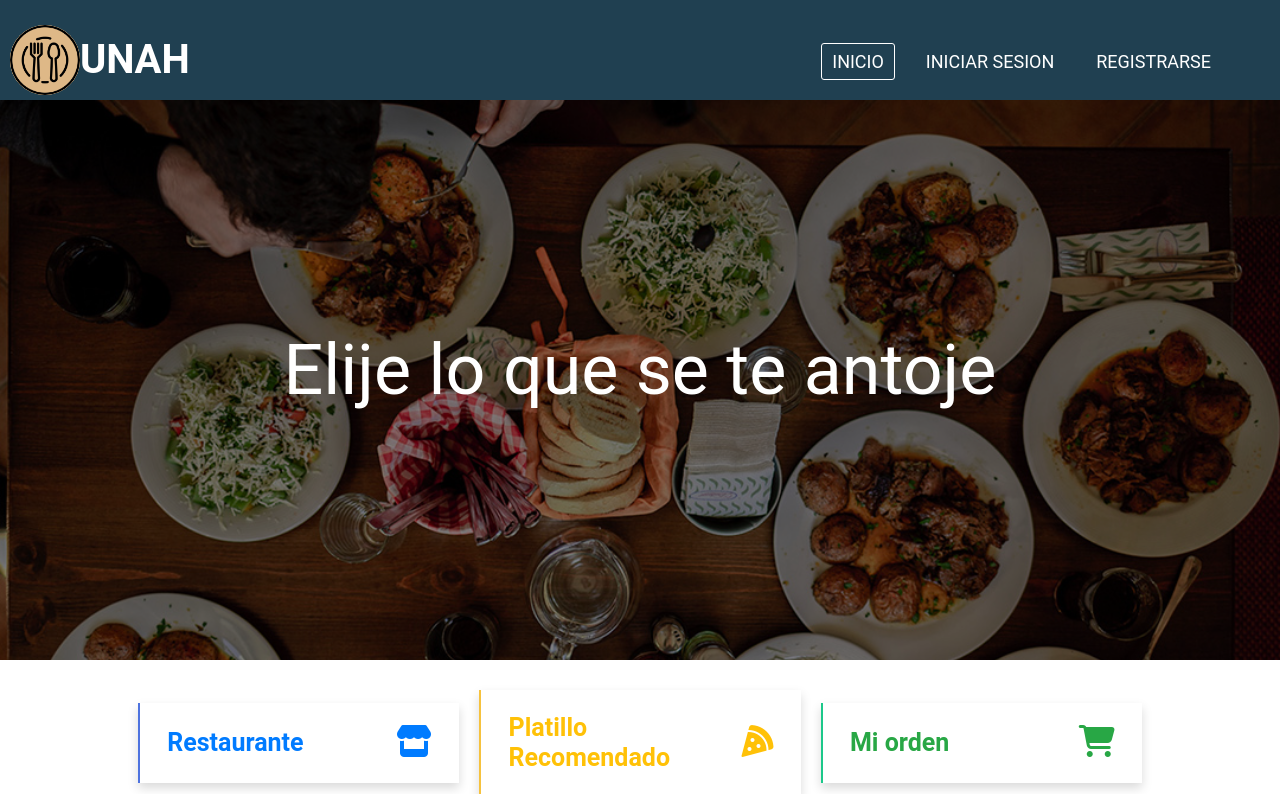
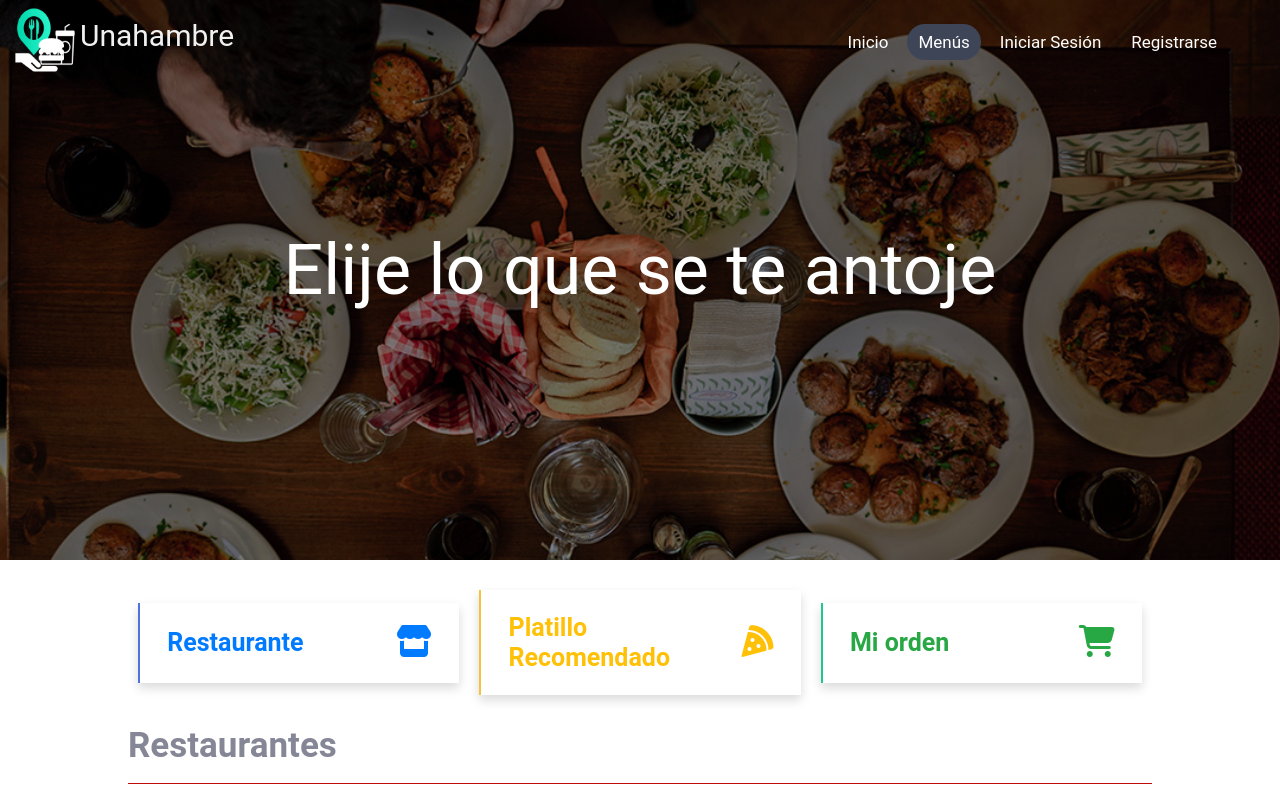
Before and after one commit to Mariojra/UNAHAMBRE, a PHP site: page /principal.html in a window 1280 px wide. Shown: the top 794 px of the page. Run offline with PHP 8.4, Linux system fonts and the light colour scheme; some libraries are stand-ins or nearby versions.

Commit message:
Prueba del navbar

```diff
--- a/css/estilos.css
+++ b/css/estilos.css
@@ -50,12 +50,20 @@ input{
 
 /**************************HEADER*****************************/
 
+.navbar-color-0 {
+    background-color: rgba(239, 6, 6, 0)
+
+}
+.navbar-color {
+    background-color: rgba(250, 43, 43, 0.818);
+
+}
 
 /* Problemas con Boostrap */
 .navbar{
-    background:    #204051   ;
+    /* background:    #204051   ; */
     width: 100%;
-    height: 10rem;
+    height: 8rem;
     margin: 0 auto;
     display: flex;
     /* border: 1px solid black; */
@@ -64,14 +72,28 @@ input{
     z-index: 1;
 }
 
+.navbar a:hover {
+    background: rgb(32, 94, 226);
+    color: #f1f1f1;
+    border-radius: 20px;
+    text-decoration: none;
+}
 
 .logo{
     width: 7rem;
     height: 7rem;
-    background-color:burlywood;
-    border-radius: 50%;
+    /* background-color:burlywood; */
+    /* border-radius: 50%; */
+    animation-name: logo-unahambre;
+    animation-duration: 3s;
+}
+@keyframes logo-unahambre {
+    0% {transform: rotateZ(360deg);}
 }
 
+.user_img {
+    color: #f1f1f1;
+}
 
 .marca,
 .interaccion{
@@ -97,7 +119,7 @@ input{
 
 /***************************ANIMACION MARCA*****************************/
 
-.middle{
+/* .middle{
     display: flex;
 }
 
@@ -108,7 +130,7 @@ input{
     cursor: pointer;
     display: flex;
     justify-content: start;
-}
+} */
 
 .hidden{
     max-width: 0;
@@ -119,6 +141,18 @@ input{
 .text:hover .hidden{
     opacity: 1;
     max-width: 10rem;
+}
+
+.name-unahambre {
+    margin: auto;
+    color: #f1f1f1;
+    font-weight: normal;
+    font-size: 30px;
+}
+.name-unahambre p:hover {
+    color: #3498db;
+    cursor: pointer;
+
 }
 
 .contenedor-logo,
@@ -147,22 +181,28 @@ nav ul {
 
 nav li {
     display: inline-block;
-    margin: 0rem 0.8rem;
-    line-height: 8rem;
+    margin: 0rem 0.2rem;
+    line-height: 4rem;
 }
 
 nav a {
     color: white;
-    font-size: 1.8rem;
-    text-transform: uppercase;
+    font-size: 1.7rem;
+    /* text-transform: uppercase; */
     border: 0.1rem solid transparent;
     padding: 0.7rem 1rem;
     border-radius: 0.3rem;
 
 }
 
-a.active,a:hover{
-    border: 0.1rem solid rgb(255, 255, 255);
+a.active {
+    background: rgb(62, 69, 87);
+    border-radius: 20px;
+
+}
+a:hover{
+    /* border: 0.1rem solid rgb(0, 0, 0); */
+
     transition: .5s;
     text-decoration: none;
     list-style: none;
@@ -517,6 +557,13 @@ nav #icon {
 }
 
 @media (max-width: 992px){
+     #navbar {
+        height: 10rem;
+        margin: 0 0;
+    }
+    .navbar .name-unahambre {
+        font-size: 20px;
+    }
     nav #icon{
         display: block;
     }
@@ -541,10 +588,15 @@ nav #icon {
     a.active,a:hover{
         border: none;
         color: #3498db;
+        text-decoration: none;
+
 
     }
     nav ul.show {
         left: 0;
+    }
+        .user_img {
+        margin: 18px 0px;
     }
 }
 
--- a/css/login.css
+++ b/css/login.css
@@ -22,7 +22,7 @@ nav #icon{
 }
 
 .navbar{
-    background: #34495e;
+    /* background: #34495e; */
 }
 
 .form-login{
--- a/funcionalidades/controlador-navegacion.js
+++ b/funcionalidades/controlador-navegacion.js
@@ -114,7 +114,7 @@ function usuario_log() {
 
 
   var drop_user = `
-                     <div class="dropdown" style="float:right; display: block; margin-top: 10px;" id="log_user">
+                     <div class="dropdown" style="float:right; display: block;" id="log_user">
         <button class="dropbtn">
             <img class="user_img" id="user_img" src="${foto}" alt="" width="50" height="50">
             ${nombre}
--- a/principal.html
+++ b/principal.html
@@ -34,15 +34,19 @@
 
     <!--INICIO DEL HEADER-->
     <header class="encabezado">
-        <nav class="navbar">
+      <nav class="navbar navbar-color-0" id="navbar">
         <div class="marca">
           <div class="contenedor-logo">
             <div class="logo">
-                        <img  class="logo" src="img/logo.png" alt="Logo de la pagina">
-                    </div><!--fin logo-->
-                </div><!--fin contenedor logo-->
-
-                <div class="text middle">
+              <img class="logo" src="img/logo-unahambre.png" alt="Logo de la pagina">
+            </div>
+            <!--fin logo-->
+          </div>
+          <!--fin contenedor logo-->
+          <div class="name-unahambre">
+            <p>Unahambre</p>
+          </div>
+          <!-- <div class="text middle">
                         <span>U</span>
                         <span>N</span>
                         <span>A</span>
@@ -52,26 +56,26 @@
                         <span class="hidden">B</span>
                         <span class="hidden">R</span>
                         <span class="hidden">E</span>
-                </div><!--fin animacion nombre-->
+                    </div>fin animacion nombre -->
         </div>
 
         <div class="interaccion">
           <ul>
-                    <li><a class="active" href="index.html">INICIO</a></li>
-                    <li id="ocultar_login"><a href="login.html">INICIAR SESION</a></li>
-                    <li id="ocultar_registro"><a href="registro.html">REGISTRARSE</a></li>
+            <li><a href="index.html">Inicio</a></li>
+            <li><a class="active" href="index.html">Menús</a></li>
+            <li id="ocultar_login"><a href="login.html">Iniciar Sesión</a></li>
+            <li id="ocultar_registro"><a href="registro.html">Registrarse</a></li>
           </ul>
-
           <!-- FOTO, INFO USUARIO CUANDO ESTÁ LOGUEADO -->
           <div id="mostrar_drop_user">
           </div>
+
 
           <label id="icon">
             <i class="fas fa-bars"></i>
           </label>
         </div>
       </nav>
-        <div class="separador"></div>
     </header>
     <!--FIN DEL HEADER-->
     <!----------------------------------------------------------------------------------------------------------------------------------------------------------------->
@@ -326,6 +330,17 @@
     <!-- FIN DEL FOOTER-->
     <!----------------------------------------------------------------------------------------------------------------------------------------------------------------->
     <script src="js/jquery.min.js"></script>
+    <!-- Script para cambiar el color del navbar -->
+        <script>
+          $(window).scroll(() => {
+            if ($("#navbar").offset().top > 57) {
+              $("#navbar").addClass("navbar-color ")
+            } else {
+              $("#navbar").removeClass("navbar-color ")
+            }
+          })
+
+        </script>
     <script src="js/bootstrap.bundle.min.js"></script>
     <script src="https://unpkg.com/axios/dist/axios.min.js"></script>
     <script src="https://js.stripe.com/v3"></script>
```
Also changed, not shown: index.html (+28 -12 lines), login.html (+15 -9 lines), img/logo-unahambre.png (added). Lines whose indentation alone changed are shown as unchanged.
